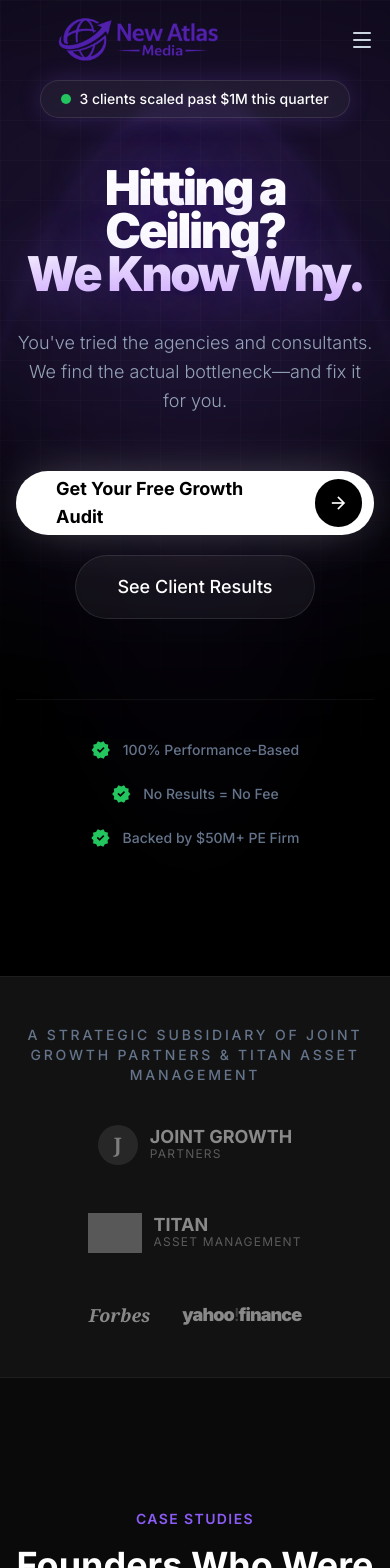
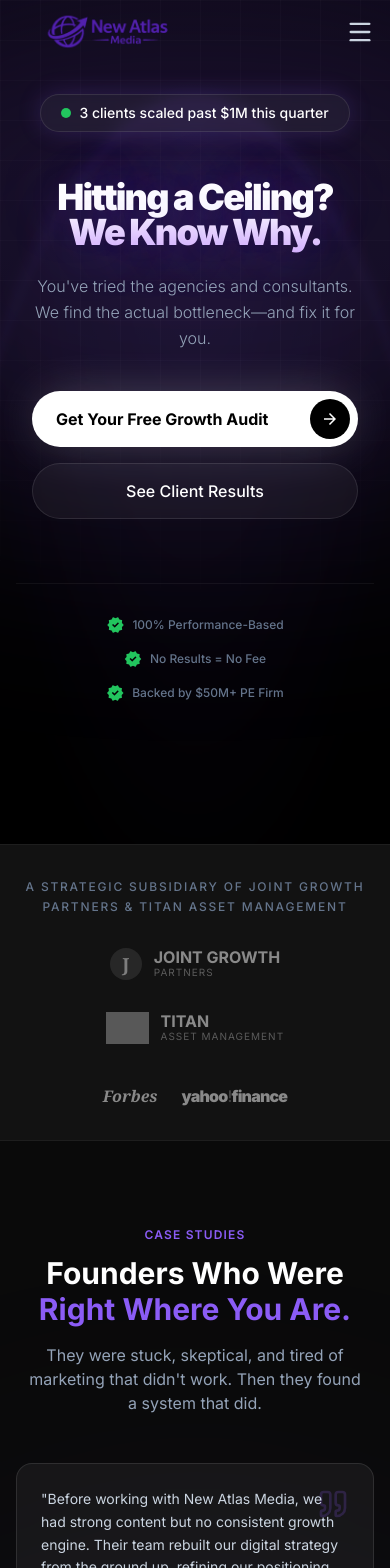
Before and after one commit to DavidZhu11/NewAtlasMedia, a React (Vite) app: page / in a window 390 px wide. Shown: the top 1568 px of the page. Built offline with nearby package versions, Linux system fonts and the light colour scheme; grey boxes are pictures that could not be loaded.

Commit message:
Improve mobile responsiveness across all components

```diff
--- a/components/AuthorityBar.tsx
+++ b/components/AuthorityBar.tsx
@@ -2,37 +2,37 @@ import React from 'react';
 
 const AuthorityBar: React.FC = () => {
   return (
-    <div className="w-full bg-brand-panel border-y border-white/5 py-12">
+    <div className="w-full bg-brand-panel border-y border-white/5 py-8 sm:py-12">
       <div className="max-w-7xl mx-auto px-4 sm:px-6 lg:px-8 text-center">
-        <p className="text-sm font-medium text-slate-500 uppercase tracking-[0.2em] mb-10">
+        <p className="text-xs sm:text-sm font-medium text-slate-500 uppercase tracking-[0.15em] sm:tracking-[0.2em] mb-8 sm:mb-10 leading-relaxed px-2">
           A Strategic Subsidiary of Joint Growth Partners & Titan Asset Management
         </p>
 
-        <div className="flex flex-wrap justify-center items-center gap-12 md:gap-20 opacity-50 grayscale hover:grayscale-0 transition-all duration-500">
+        <div className="flex flex-col sm:flex-row flex-wrap justify-center items-center gap-8 sm:gap-12 md:gap-20 opacity-50 grayscale hover:grayscale-0 transition-all duration-500">
           {/* Logos */}
 
           <div className="flex items-center gap-3">
-            <div className="h-10 w-10 bg-slate-200/20 rounded-full flex items-center justify-center font-serif font-bold text-xl text-slate-200">J</div>
+            <div className="h-8 w-8 sm:h-10 sm:w-10 bg-slate-200/20 rounded-full flex items-center justify-center font-serif font-bold text-lg sm:text-xl text-slate-200">J</div>
             <div className="text-left">
-              <div className="text-white font-bold text-lg leading-none">JOINT GROWTH</div>
-              <div className="text-slate-400 text-xs tracking-widest">PARTNERS</div>
+              <div className="text-white font-bold text-base sm:text-lg leading-none">JOINT GROWTH</div>
+              <div className="text-slate-400 text-[10px] sm:text-xs tracking-widest">PARTNERS</div>
             </div>
           </div>
 
           <div className="flex items-center gap-3">
-            <img src="https://i.postimg.cc/QxT9Yrft/Untitled-design-(3).png" alt="Titan Asset Management" className="h-10 w-auto" />
+            <img src="https://i.postimg.cc/QxT9Yrft/Untitled-design-(3).png" alt="Titan Asset Management" className="h-8 w-auto sm:h-10" />
             <div className="text-left">
-              <div className="text-white font-bold text-lg leading-none">TITAN</div>
-              <div className="text-slate-400 text-xs tracking-widest">ASSET MANAGEMENT</div>
+              <div className="text-white font-bold text-base sm:text-lg leading-none">TITAN</div>
+              <div className="text-slate-400 text-[10px] sm:text-xs tracking-widest">ASSET MANAGEMENT</div>
             </div>
           </div>
 
           {/* Media Mentions */}
           <div className="hidden md:block w-px h-10 bg-white/10 mx-4"></div>
 
-          <div className="flex items-center gap-8">
-            <span className="text-lg font-serif italic text-white font-bold">Forbes</span>
-            <span className="text-lg font-sans font-black text-white tracking-tighter">yahoo<span className="font-medium text-brand-purple">!</span>finance</span>
+          <div className="flex items-center gap-6 sm:gap-8 mt-2 sm:mt-0">
+            <span className="text-base sm:text-lg font-serif italic text-white font-bold">Forbes</span>
+            <span className="text-base sm:text-lg font-sans font-black text-white tracking-tighter">yahoo<span className="font-medium text-brand-purple">!</span>finance</span>
           </div>
         </div>
       </div>
--- a/components/CaseStudies.tsx
+++ b/components/CaseStudies.tsx
@@ -25,31 +25,31 @@ const testimonials: Testimonial[] = [
 
 const CaseStudies: React.FC = () => {
     return (
-        <section id="case-studies" className="py-32 bg-brand-dark relative overflow-hidden">
+        <section id="case-studies" className="py-20 sm:py-32 bg-brand-dark relative overflow-hidden">
             {/* Background Decor */}
             <div className="absolute top-1/2 left-1/2 -translate-x-1/2 -translate-y-1/2 w-[800px] h-[800px] bg-brand-purple/5 rounded-full blur-[150px] pointer-events-none"></div>
 
             <div className="max-w-7xl mx-auto px-4 sm:px-6 lg:px-8 relative z-10">
                 {/* Section Header */}
-                <div className="text-center max-w-3xl mx-auto mb-20">
-                    <span className="inline-block text-brand-purple text-sm font-semibold tracking-widest uppercase mb-4">
+                <div className="text-center max-w-3xl mx-auto mb-12 sm:mb-20 px-2">
+                    <span className="inline-block text-brand-purple text-xs sm:text-sm font-semibold tracking-widest uppercase mb-3 sm:mb-4">
                         Case Studies
                     </span>
-                    <h2 className="text-4xl md:text-5xl font-bold text-white mb-6">
+                    <h2 className="text-3xl sm:text-4xl md:text-5xl font-bold text-white mb-4 sm:mb-6">
                         Founders Who Were <br />
                         <span className="text-brand-purple">Right Where You Are.</span>
                     </h2>
-                    <p className="text-lg text-slate-400">
+                    <p className="text-base sm:text-lg text-slate-400">
                         They were stuck, skeptical, and tired of marketing that didn't work. Then they found a system that did.
                     </p>
                 </div>
 
                 {/* Testimonials Grid */}
-                <div className="grid gap-8 md:grid-cols-2 lg:grid-cols-3">
+                <div className="grid gap-6 sm:gap-8 md:grid-cols-2 lg:grid-cols-3">
                     {testimonials.map((testimonial, index) => (
                         <div
                             key={index}
-                            className={`group relative bg-white/5 border border-white/10 rounded-3xl p-8 hover:bg-white/[0.07] hover:border-brand-purple/30 transition-all duration-300 flex flex-col ${index === 0 ? 'md:col-span-2 lg:col-span-1' : ''
+                            className={`group relative bg-white/5 border border-white/10 rounded-2xl sm:rounded-3xl p-6 sm:p-8 hover:bg-white/[0.07] hover:border-brand-purple/30 transition-all duration-300 flex flex-col ${index === 0 ? 'md:col-span-2 lg:col-span-1' : ''
                                 }`}
                         >
                             {/* Quote Icon */}
@@ -58,13 +58,13 @@ const CaseStudies: React.FC = () => {
                             </div>
 
                             {/* Quote */}
-                            <blockquote className="text-slate-300 leading-relaxed mb-8 relative z-10 flex-grow">
+                            <blockquote className="text-sm sm:text-base text-slate-300 leading-relaxed sm:leading-7 mb-6 sm:mb-8 relative z-10 flex-grow">
                                 "{testimonial.quote}"
                             </blockquote>
 
                             {/* Author */}
-                            <div className="flex items-center gap-4 relative z-10">
-                                <div className="w-12 h-12 rounded-full bg-gradient-to-br from-brand-purple to-brand-purpleDark flex items-center justify-center text-white font-bold text-lg">
+                            <div className="flex items-center gap-3 sm:gap-4 relative z-10">
+                                <div className="w-10 h-10 sm:w-12 sm:h-12 rounded-full bg-gradient-to-br from-brand-purple to-brand-purpleDark flex items-center justify-center text-white font-bold text-base sm:text-lg">
                                     {testimonial.author.charAt(0)}
                                 </div>
                                 <div>
--- a/components/Hero.tsx
+++ b/components/Hero.tsx
@@ -29,41 +29,41 @@ const Hero: React.FC = () => {
                 </div>
 
                 {/* Headline - Pain Focused */}
-                <h1 className="text-5xl sm:text-7xl lg:text-8xl font-black tracking-tighter text-white mb-8 hero-text-glow leading-[0.9] text-center">
+                <h1 className="text-4xl sm:text-5xl md:text-7xl lg:text-8xl font-black tracking-tighter text-white mb-6 sm:mb-8 hero-text-glow leading-[0.95] sm:leading-[0.9] text-center">
                     Hitting a Ceiling?<br />
                     <span className="bg-clip-text text-transparent bg-gradient-to-b from-white to-purple-300">We Know Why.</span>
                 </h1>
 
                 {/* Sub-headline - Empathy + Solution */}
-                <p className="text-lg sm:text-xl md:text-2xl text-slate-400 max-w-2xl mb-14 leading-relaxed font-light text-center">
+                <p className="text-base sm:text-lg md:text-xl lg:text-2xl text-slate-400 max-w-2xl mb-10 sm:mb-14 leading-relaxed font-light text-center px-2">
                     You've tried the agencies and consultants. We find the actual bottleneck—and fix it for you.
                 </p>
 
                 {/* Buttons - Lower Commitment */}
-                <div className="flex flex-col sm:flex-row items-center justify-center gap-5 w-full sm:w-auto mb-20">
-                    <a href="https://calendly.com/brendan-jointgrowthpartners/30min" target="_blank" rel="noopener noreferrer" aria-label="Book a free growth audit" className="group h-16 pl-10 pr-3 rounded-full bg-white text-black text-lg font-bold transition-all hover:bg-slate-200 hover:scale-[1.02] flex items-center justify-between min-w-[280px] shadow-[0_0_50px_-10px_rgba(255,255,255,0.3)]">
+                <div className="flex flex-col sm:flex-row items-center justify-center gap-4 sm:gap-5 w-full px-4 sm:px-0 sm:w-auto mb-16 sm:mb-20">
+                    <a href="https://calendly.com/brendan-jointgrowthpartners/30min" target="_blank" rel="noopener noreferrer" aria-label="Book a free growth audit" className="group h-14 sm:h-16 pl-6 sm:pl-10 pr-2 sm:pr-3 rounded-full bg-white text-black text-base sm:text-lg font-bold transition-all hover:bg-slate-200 hover:scale-[1.02] flex items-center justify-between w-full sm:w-auto sm:min-w-[280px] shadow-[0_0_50px_-10px_rgba(255,255,255,0.3)]">
                         Get Your Free Growth Audit
-                        <span className="h-12 w-12 bg-black rounded-full flex items-center justify-center ml-6 group-hover:rotate-45 transition-transform duration-300">
-                            <span className="material-symbols-outlined text-white text-xl">arrow_forward</span>
+                        <span className="h-10 w-10 sm:h-12 sm:w-12 bg-black rounded-full flex items-center justify-center ml-4 sm:ml-6 group-hover:rotate-45 transition-transform duration-300">
+                            <span className="material-symbols-outlined text-white text-lg sm:text-xl">arrow_forward</span>
                         </span>
                     </a>
-                    <button onClick={scrollToCaseStudies} aria-label="View our case studies" className="h-16 px-10 rounded-full border border-white/10 bg-white/5 text-lg font-medium text-white hover:bg-white/10 transition-all hover:border-white/20 backdrop-blur-sm min-w-[240px]">
+                    <button onClick={scrollToCaseStudies} aria-label="View our case studies" className="h-14 sm:h-16 px-8 sm:px-10 rounded-full border border-white/10 bg-white/5 text-base sm:text-lg font-medium text-white hover:bg-white/10 transition-all hover:border-white/20 backdrop-blur-sm w-full sm:w-auto sm:min-w-[240px]">
                         See Client Results
                     </button>
                 </div>
 
                 {/* Trust Indicators - Specific & Strong */}
-                <div className="pt-10 border-t border-white/5 w-full max-w-4xl flex flex-wrap justify-center gap-x-12 gap-y-6">
-                    <div className="flex items-center gap-3 text-sm font-medium text-slate-500">
-                        <span className="material-symbols-outlined text-green-500 text-[20px]">verified</span>
+                <div className="pt-8 sm:pt-10 border-t border-white/5 w-full max-w-4xl flex flex-col sm:flex-row flex-wrap justify-center items-center gap-4 sm:gap-x-12 sm:gap-y-6 px-4">
+                    <div className="flex items-center gap-2 sm:gap-3 text-xs sm:text-sm font-medium text-slate-500">
+                        <span className="material-symbols-outlined text-green-500 text-[18px] sm:text-[20px]">verified</span>
                         <span>100% Performance-Based</span>
                     </div>
-                    <div className="flex items-center gap-3 text-sm font-medium text-slate-500">
-                        <span className="material-symbols-outlined text-green-500 text-[20px]">verified</span>
+                    <div className="flex items-center gap-2 sm:gap-3 text-xs sm:text-sm font-medium text-slate-500">
+                        <span className="material-symbols-outlined text-green-500 text-[18px] sm:text-[20px]">verified</span>
                         <span>No Results = No Fee</span>
                     </div>
-                    <div className="flex items-center gap-3 text-sm font-medium text-slate-500">
-                        <span className="material-symbols-outlined text-green-500 text-[20px]">verified</span>
+                    <div className="flex items-center gap-2 sm:gap-3 text-xs sm:text-sm font-medium text-slate-500">
+                        <span className="material-symbols-outlined text-green-500 text-[18px] sm:text-[20px]">verified</span>
                         <span>Backed by $50M+ PE Firm</span>
                     </div>
                 </div>
--- a/components/Navbar.tsx
+++ b/components/Navbar.tsx
@@ -21,10 +21,10 @@ const Navbar: React.FC = () => {
         }`}
     >
       <div className="max-w-7xl mx-auto px-4 sm:px-6 lg:px-8">
-        <div className="flex items-center justify-between h-20">
+        <div className="flex items-center justify-between h-16 sm:h-20">
           {/* Logo */}
           <div className="flex items-center cursor-pointer">
-            <img src="/header-logo.png" alt="New Atlas Media" className="h-16 w-auto" />
+            <img src="/header-logo.png" alt="New Atlas Media" className="h-12 sm:h-16 w-auto" />
           </div>
 
           {/* Desktop Nav */}
@@ -40,23 +40,23 @@ const Navbar: React.FC = () => {
 
           {/* Mobile Toggle */}
           <button
-            className="md:hidden text-slate-300 hover:text-white"
+            className="md:hidden text-slate-300 hover:text-white p-2 -mr-2"
             onClick={() => setMobileMenuOpen(!mobileMenuOpen)}
             aria-label={mobileMenuOpen ? 'Close menu' : 'Open menu'}
             aria-expanded={mobileMenuOpen}
             aria-controls="mobile-menu"
           >
-            {mobileMenuOpen ? <X size={24} /> : <Menu size={24} />}
+            {mobileMenuOpen ? <X size={28} /> : <Menu size={28} />}
           </button>
         </div>
       </div>
 
       {/* Mobile Menu */}
       {mobileMenuOpen && (
-        <div id="mobile-menu" className="md:hidden absolute top-full left-0 right-0 bg-brand-panel border-b border-white/10 p-4 flex flex-col gap-4 shadow-2xl">
-          <a href="#case-studies" className="text-slate-300 hover:text-white" onClick={() => setMobileMenuOpen(false)}>Case Studies</a>
-          <a href="#about" className="text-slate-300 hover:text-white" onClick={() => setMobileMenuOpen(false)}>About Us</a>
-          <a href="https://calendly.com/brendan-jointgrowthpartners/30min" target="_blank" rel="noopener noreferrer" className="w-full bg-brand-purple text-white py-3 rounded-lg font-medium text-center block">
+        <div id="mobile-menu" className="md:hidden absolute top-full left-0 right-0 bg-brand-panel border-b border-white/10 p-5 flex flex-col gap-5 shadow-2xl">
+          <a href="#case-studies" className="text-base text-slate-300 hover:text-white py-2" onClick={() => setMobileMenuOpen(false)}>Case Studies</a>
+          <a href="#about" className="text-base text-slate-300 hover:text-white py-2" onClick={() => setMobileMenuOpen(false)}>About Us</a>
+          <a href="https://calendly.com/brendan-jointgrowthpartners/30min" target="_blank" rel="noopener noreferrer" className="w-full bg-brand-purple text-white py-4 rounded-xl font-medium text-center block text-base mt-2">
             Book a Call
           </a>
         </div>
--- a/index.css
+++ b/index.css
@@ -4,6 +4,12 @@
 /* Smooth scroll behavior */
 html {
   scroll-behavior: smooth;
+  overflow-x: hidden;
+}
+
+/* Prevent horizontal overflow from background effects */
+body {
+  overflow-x: hidden;
 }
 
 /* Focus visible styles for accessibility */
@@ -14,6 +20,7 @@ html {
 
 /* Reduce motion for users who prefer it */
 @media (prefers-reduced-motion: reduce) {
+
   *,
   *::before,
   *::after {
```
Also changed, not shown: components/AboutUs.tsx (+15 -14 lines), components/CTA.tsx (+22 -18 lines), components/Footer.tsx (+4 -4 lines), components/InvestmentPitch.tsx (+16 -14 lines), components/Mechanism.tsx (+9 -9 lines), components/Partnership.tsx (+14 -14 lines), index.html (+5 -2 lines).
